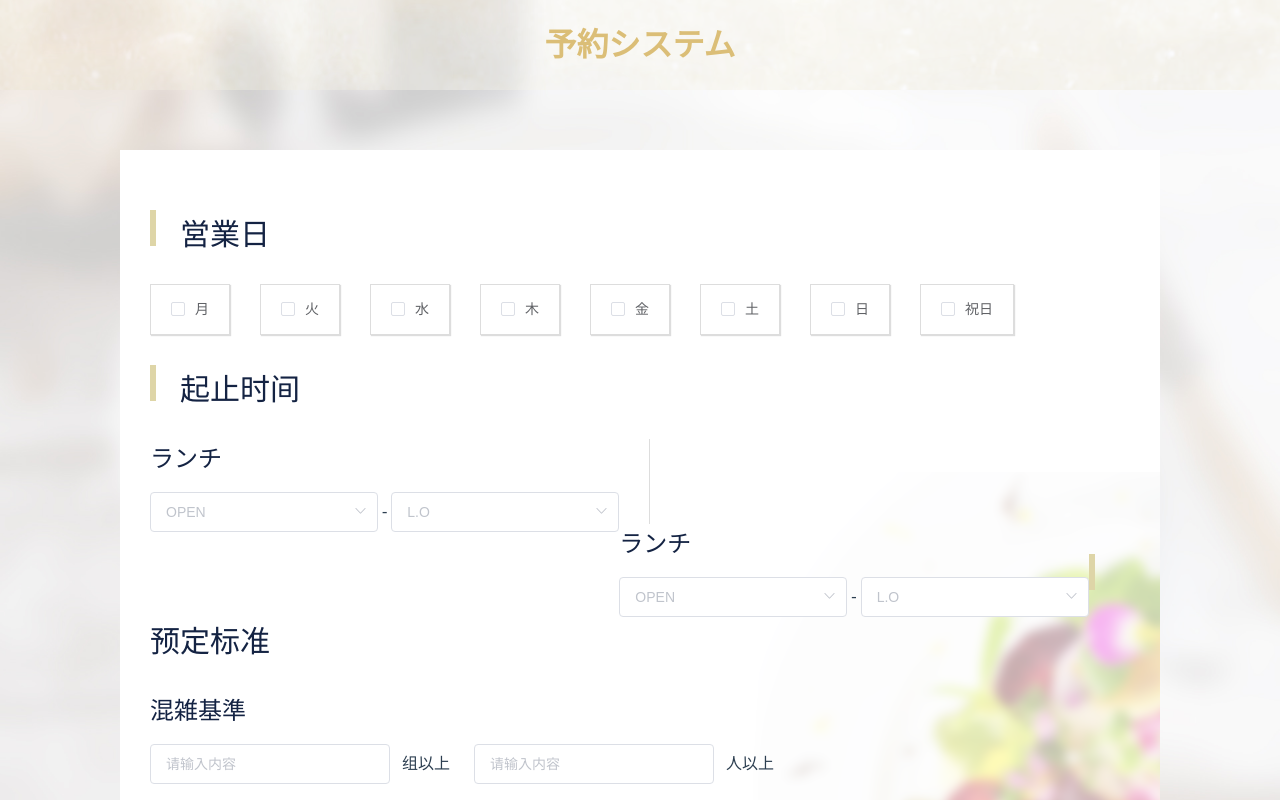
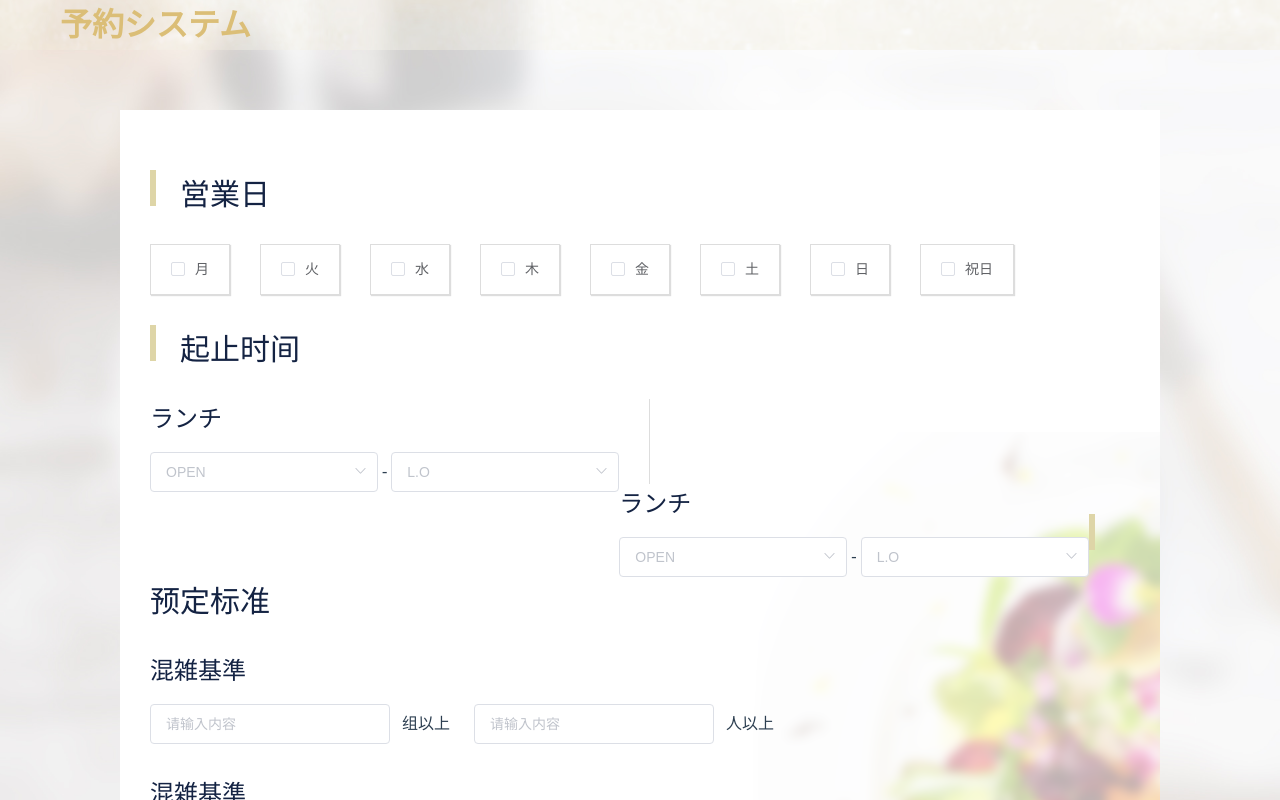
Before and after one commit to q2017756/restaurant, a Vue app: page /basicSet in a window 1280 px wide. Built offline with nearby package versions, Linux system fonts and the light colour scheme.

Commit message:
[fix] 修改意见1

```diff
--- a/src/components/AppHeader.vue
+++ b/src/components/AppHeader.vue
@@ -48,10 +48,11 @@ export default {
 <style scoped lang="scss">
   .header {
     position: relative;
-    height: 90px;
+    height: 50px;
+    padding-left: 60px;
     background: url("../assets/img/header-bg.png");
-    text-align: center;
-    line-height: 90px;
+    text-align: left;
+    line-height: 50px;
     color: #dbbe77;
   }
   .right-btn {
@@ -63,8 +64,9 @@ export default {
     align-items: center;
     box-sizing: border-box;
     padding: 10px;
-    line-height: 60px;
+    line-height: 30px;
     font-size: 24px;
+    cursor: pointer;
     img {
       margin-right: 10px;
     }
--- a/src/views/Calendar.vue
+++ b/src/views/Calendar.vue
@@ -80,6 +80,11 @@
         },
         methods: {
             toNext(e, item) {
+                if(item.TimeKbn === "1") {
+                    localStorage.mealsType = '1';
+                } else {
+                    localStorage.mealsType = '2';
+                }
                 this.$router.push('schedule');
             },
             changeDate(e, item, date) {
--- a/src/views/ReserveInfo.vue
+++ b/src/views/ReserveInfo.vue
@@ -3,7 +3,7 @@
         <app-header></app-header>
         <div class="contianer">
             <div class="inner-left pull-left">
-                <div class="tab sel-date">
+                <div v-show="setInfoType === '1' ? false : true" class="tab sel-date">
                     <div class="tab-title pull-left mr30">
                         <span class="title-line"></span>
                         <span class="title-txt">予約日</span>
@@ -175,7 +175,7 @@
         </div>
         <div v-if="calendarShow" class="calendar-contianer">
             <a @click="closeCalendar" class="xd xd-close">close</a>
-            <app-calendar :events="events"
+            <app-calendar :events="eventsData"
                           :dateItemRender="itemRender"
                           :startWeek="0"
                           @date-click="chooseDate"
@@ -198,6 +198,7 @@
     export default {
         data() {
             return {
+                setInfoType: localStorage.setInfoType,
                 checkList: [],
                 value: '',
                 options: [],
@@ -270,7 +271,12 @@
             AppHeader,
             AppCalendar
         },
-        computed: {},
+        computed: {
+            eventsData() {
+                let arr = this.events.filter(item=>item.TimeKbn === localStorage.mealsType);
+                return arr;
+            }
+        },
         methods: {
             login() {
                 this.modalOptions.show = true
@@ -360,7 +366,7 @@
                 width: 240px;
             }
             .tab-title {
-                margin-bottom: 30px;
+                margin-bottom: 25px;
                 font-size: 30px;
                 color: #142343;
                 .title-line {
--- a/src/views/Schedule.vue
+++ b/src/views/Schedule.vue
@@ -143,10 +143,12 @@
             },
             toAdd() {
                 if(this.status === 1 || this.status === 2) {
+                    localStorage.setInfoType = 1;
                     this.$router.push('reserveInfo');
                 }
             },
             toEdit() {
+                localStorage.setInfoType = 2;
                 this.$router.push('reserveInfo');
             },
             saveAndLeave() {
```
